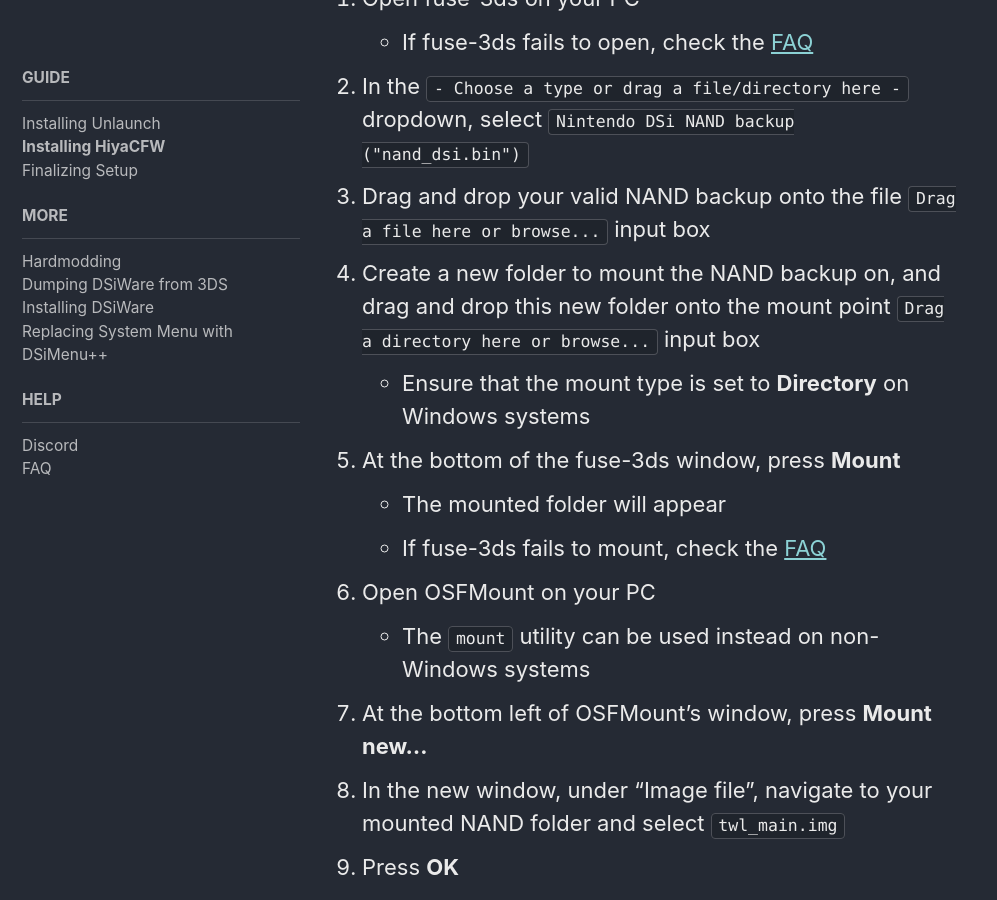
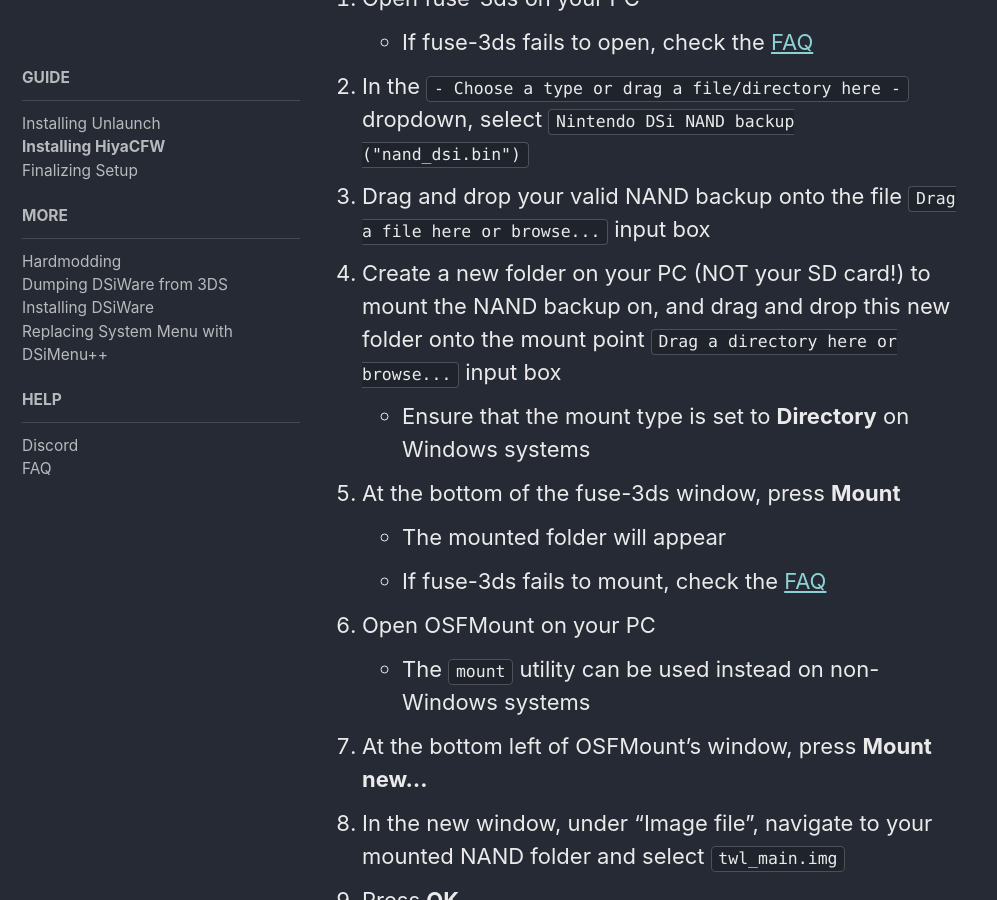
Before and after one commit to emiyl/dsi.cfw.guide-archive, a Jekyll site: the page built from guide/installing-hiyacfw.md, in a window 1280 px wide and 900 px high, scrolled down 3256 px. Shown: the whole window, without its empty margins (0-997 px from the left). Built offline with Jekyll 4.4.1, drawn with Linux system fonts in a browser that asks for light colours; nearby versions of some CDN libraries.

Commit message:
specify PC for fuse-3ds folder

```diff
--- a/guide/installing-hiyacfw.md
+++ b/guide/installing-hiyacfw.md
@@ -56,7 +56,7 @@
   - If fuse-3ds fails to open, check the [FAQ](/help/faq)
 2. In the `- Choose a type or drag a file/directory here -` dropdown, select `Nintendo DSi NAND backup ("nand_dsi.bin")`
 3. Drag and drop your valid NAND backup onto the file `Drag a file here or browse...` input box
-4. Create a new folder to mount the NAND backup on, and drag and drop this new folder onto the mount point `Drag a directory here or browse...` input box
+4. Create a new folder on your PC (NOT your SD card!) to mount the NAND backup on, and drag and drop this new folder onto the mount point `Drag a directory here or browse...` input box
   - Ensure that the mount type is set to **Directory** on Windows systems
 5. At the bottom of the fuse-3ds window, press **Mount**
   - The mounted folder will appear
```
